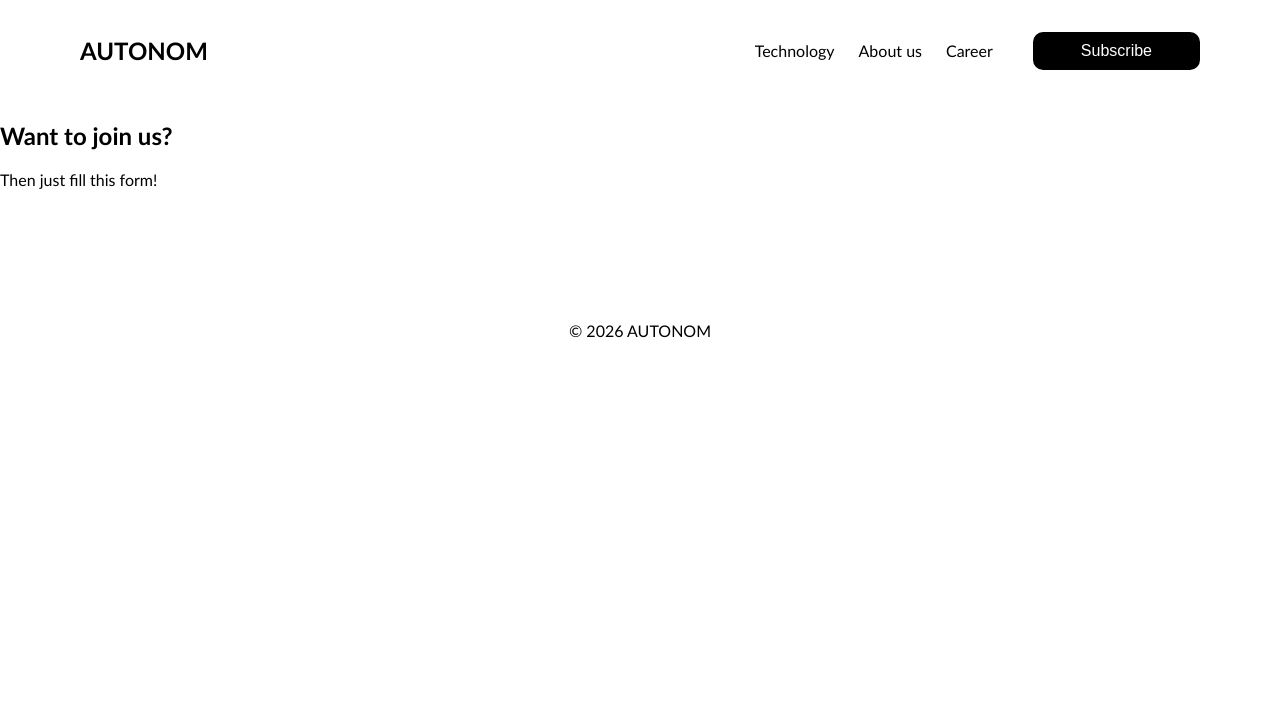
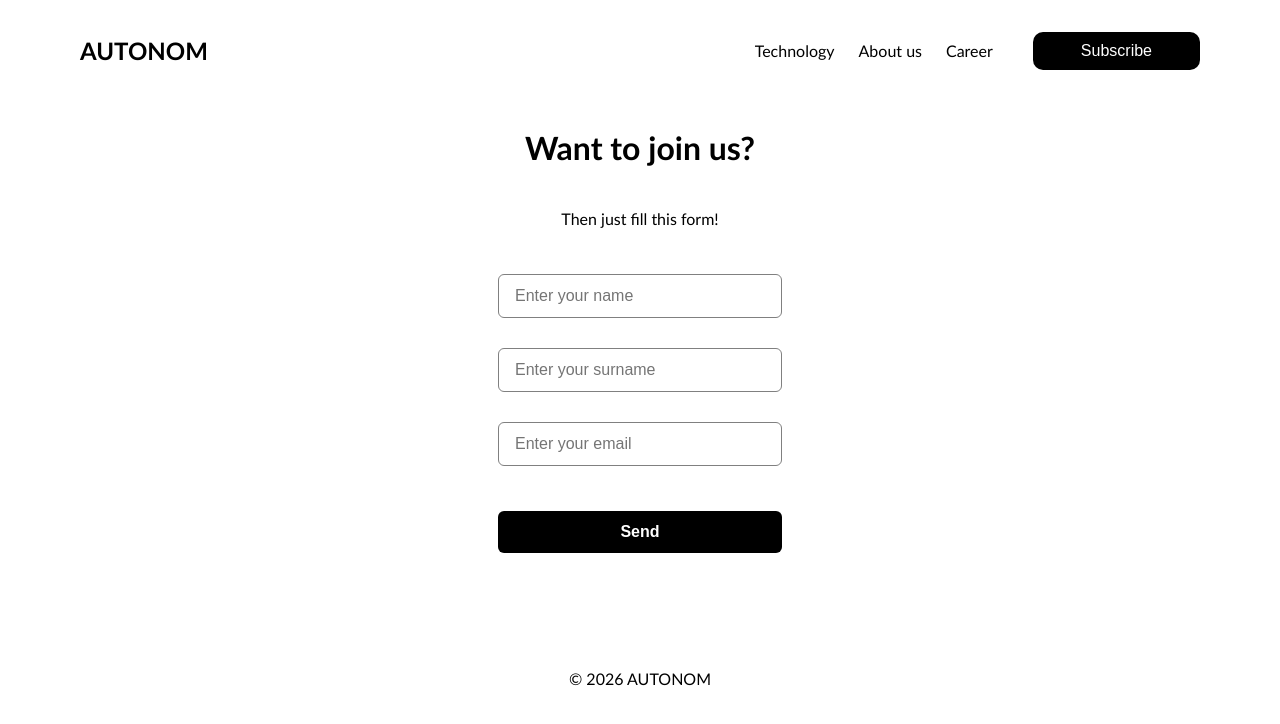
Before and after one commit to Kat7710/site, a React (Vite) app: page /career in a window 1280 px wide. Shown: the top 724 px of the page. Built offline with nearby package versions, Linux system fonts and the light colour scheme.

Commit message:
Finaly some normal changes

```diff
--- a/src/components/Career.jsx
+++ b/src/components/Career.jsx
@@ -1,14 +1,22 @@
 import React from "react";
+import "./Career.scss";
 
 function CAreer() {
   return <>
-    <div className="career-form">
-      <h2>Want to join us?</h2>
-      <p>Then just fill this form!</p>
-
+    <div className="career-window">
+      <div className="career-title">
+        <h2 className="career-main-title">Want to join us?</h2>
+        <p>Then just fill this form!</p>
+      </div>
+      <form className="career-form" onSubmit={(e) => e.preventDefault()}>
+        <input type="text" className="career-input" placeholder="Enter your name" required />
+        <input type="text" className="career-input" placeholder="Enter your surname" required />
+        <input type="email" className="career-input" placeholder="Enter your email" required />
+        <button type="submit" className="career-submit-btn">
+          Send
+        </button>
+      </form>
     </div>
-
-
   </>;
 }
 
--- a/src/components/Career.scss
+++ b/src/components/Career.scss
@@ -1,5 +1,39 @@
-.career-form {
+.career-window {
     display: flex;
     flex-direction: column;
     align-items: center;
 }
+.career-title {
+    display: flex;
+    flex-direction: column;
+    align-items: center;
+    margin-bottom: 30px;
+
+    .career-main-title {
+        font-size: 32px;
+    }
+}
+.career-form {
+    display: flex;
+    flex-direction: column;
+    gap: 30px;
+}
+.career-input {
+    padding: 12px 16px;
+    border: 1px solid gray;
+    border-radius: 6px;
+    font-size: 16px;
+    outline: none;
+    width: 250px;
+}
+.career-submit-btn {
+    margin-top: 15px;
+    background-color: black;
+    color: white;
+    border: none;
+    padding: 12px;
+    font-size: 16px;
+    font-weight: 600;
+    border-radius: 6px;
+    cursor: pointer;
+  }
```
Also changed, not shown: src/components/Footer.jsx (+0 -16 lines).
